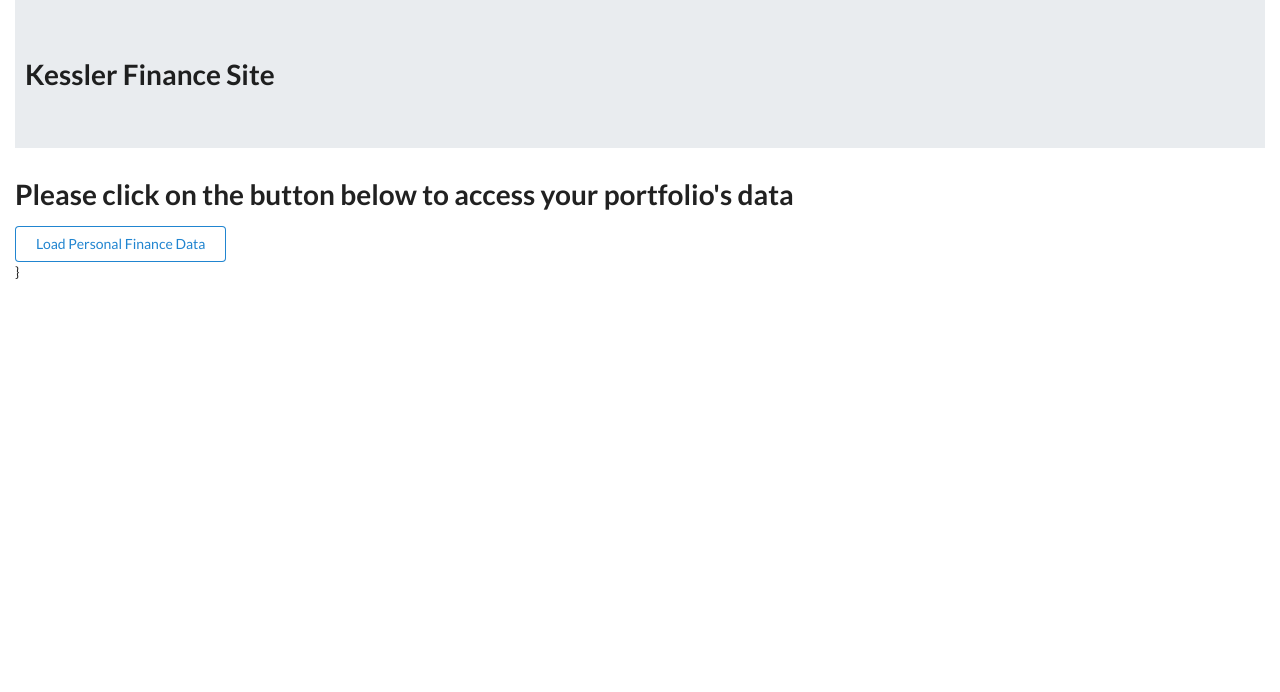
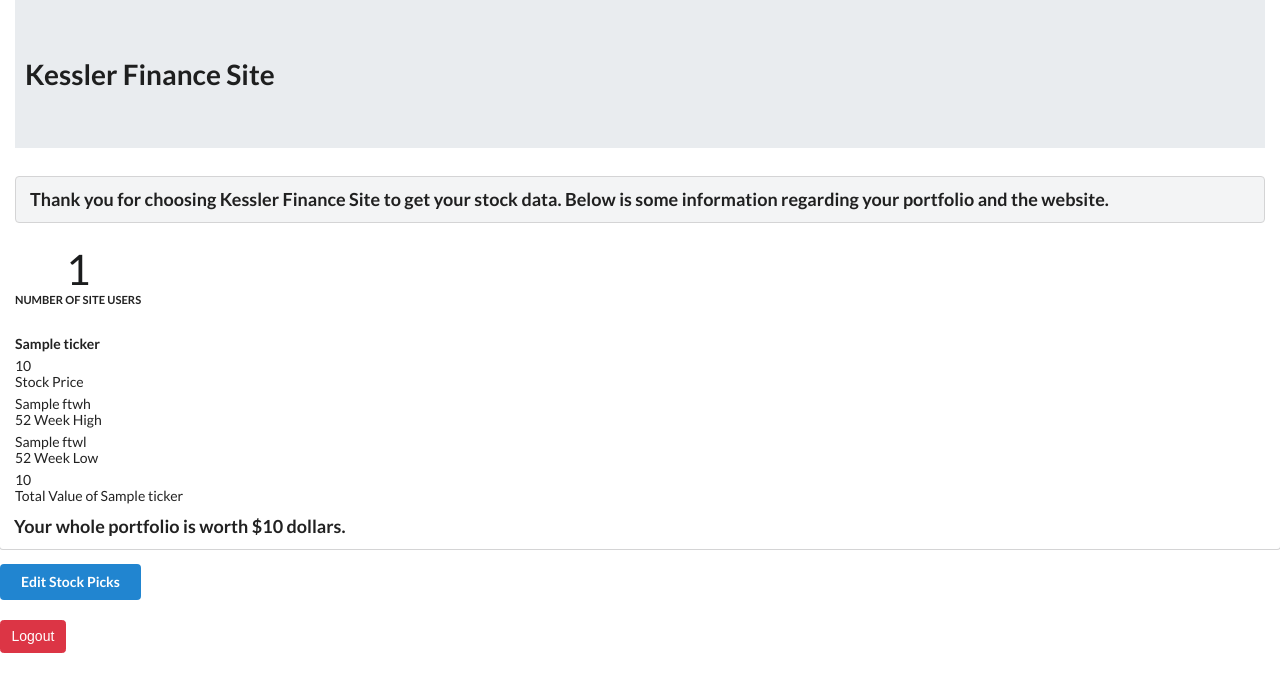
Before and after one commit to WillKessler7/financeSite, a Django app: template analyticals/templates/analyticals/stockDisplayView.html in a window 1280 px wide. Shown: the top 692 px of the page. Run offline with Django 3.2, Linux system fonts and the light colour scheme; the template is opened without the code that fills it: most values are stand-ins (such as "Sample title", 1, 10 or a date in 2020); some libraries are stand-ins or nearby versions.

Commit message:
Added: an edit button so user can change their stock choices

```diff
--- a/analyticals/templates/analyticals/stockDisplayView.html
+++ b/analyticals/templates/analyticals/stockDisplayView.html
@@ -33,32 +33,6 @@
                 <h1 style="margin-left: 10px;">Kessler Finance Site</h1>
             </div>
 
-            <!-- if the url was typed out into search bar rather than achevied
-            through path -->
-            {% if urlRequest %}
-
-                <!-- displays error message -->
-                <h3 class="text-danger">Sorry! This link is not supposed to be reached. Please click
-                     on the button below to be redirected to the correct page.</h3>
-
-                <!-- links the button to the login view like it should go to -->
-                <a href="loginView"> <button type="submit" value='link' class="btn btn-success" name="submit">Go to new page</button></a>
-
-            <!-- if this is the user's first time seeing this view, -->
-            {% elif repeat != False %}
-
-                <!-- display instruction message to user -->
-                <h1 class="ui header">Please click on the
-                button below to access your portfolio's data</h1>
-
-                <!-- form for user to click on button to load personal data -->
-                <form method="POST" action="stockPick">
-                    {% csrf_token %}
-                    <button type="submit" class="ui primary basic button" name="submit" value="loadButton">Load Personal Finance Data</button>
-                </form>}
-
-            <!-- otherwise, the url was reached in the desired way -->
-            {% else %}
 
             <h3 class="ui block header">
             Thank you for choosing Kessler Finance Site to get your stock
@@ -76,14 +50,17 @@
             </div>
 
             <div class="ui list">
-                <!-- for every stock in the stock index -->
-                {% for stock in userStocks %}
+            <!-- for every stock that the user chose, -->
+            {% for stock in stockUserList %}
+
+                <!-- show them the ticker of the stock being detailed -->
                 <div class="item">
                     <div class="header">
                         {{stock.ticker}}
                     </div>
                 </div>
 
+                <!-- show the stock price as an item in list -->
                 <div class="item">
                   <div class="statistic">
                     <div class="value">
@@ -95,8 +72,8 @@
                   </div>
                 </div>
 
+                <!-- show them the fifty two week high as item in list -->
                 <div class="item">
-
                   <div class="statistic">
                     <div class="value">
                       {{ stock.ftwh}}
@@ -107,10 +84,11 @@
                   </div>
                 </div>
 
+                <!-- show user fifty two week low as an item in list -->
                 <div class="item">
                   <div class="statistic">
                     <div class="value">
-                          {{ stock.ftwl}}
+                      {{ stock.ftwl }}
                     </div>
                     <div class="label">
                       52 Week Low
@@ -118,16 +96,35 @@
                   </div>
                 </div>
 
+                <!-- show the user the total value of their stock -->
                 <div class="item">
                   <div class="statistic">
-                            <div class="value"
+                    <div class="value">
+                      {{ stock.stockValue}}
+                    </div>
+                    <div class="label">
+                    Total Value of {{ stock.ticker }}
+                    </div>
+                  </div>
+                </div>
               </div>
             {% endfor %}
             </div>
 
+            <!-- show user how much their portfolio is worth -->
             <h3 class="ui bottom attached header">
-                    Your whole portfolio is worth {{portfolioValue}} dollars.
+                Your whole portfolio is worth ${{portfolioValue}} dollars.
             </h3>
+
+            <!-- has a redo button if the user wants to edit their stock picks -->
+            <form method="POST" action="loginView">
+                {% csrf_token %}
+                <button type="submit" class="ui primary button" name="edit">
+                    Edit Stock Picks
+                </button>
+            </form>
+
+            </br>
 
             <!-- has a logout button in case user wants to logout -->
             <form method="POST" action="stockPick">
@@ -135,8 +132,6 @@
                 <button type="submit" class="btn btn-danger" name="logoutButton">Logout</button>
             </form>
 
-            {% endif %}
-
         </div>
     </body>
 </html>
```
Lines whose indentation alone changed are shown as unchanged.
